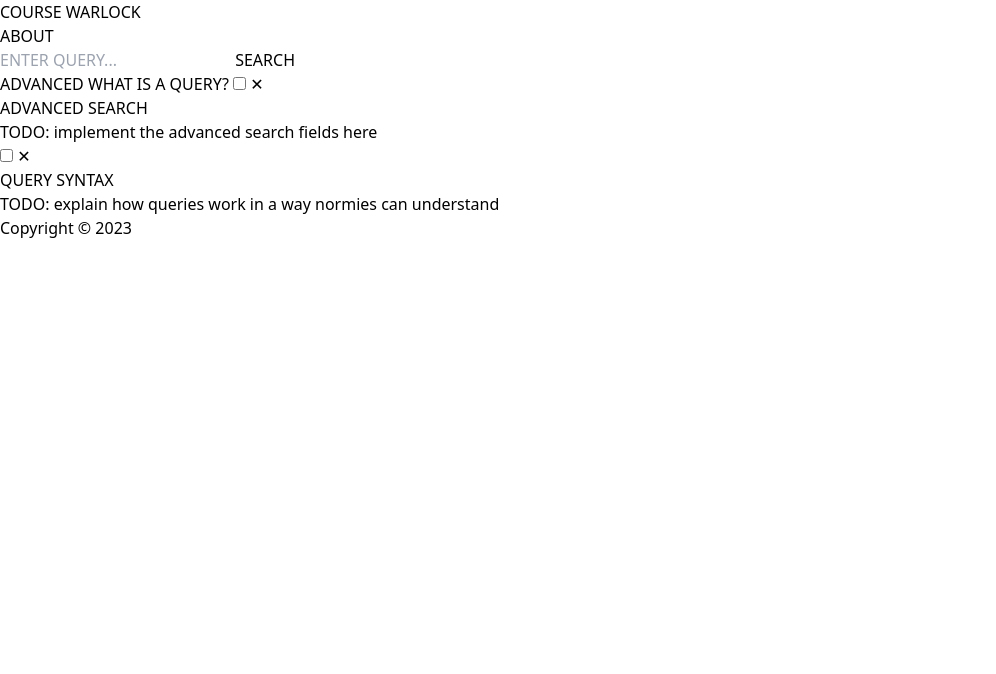
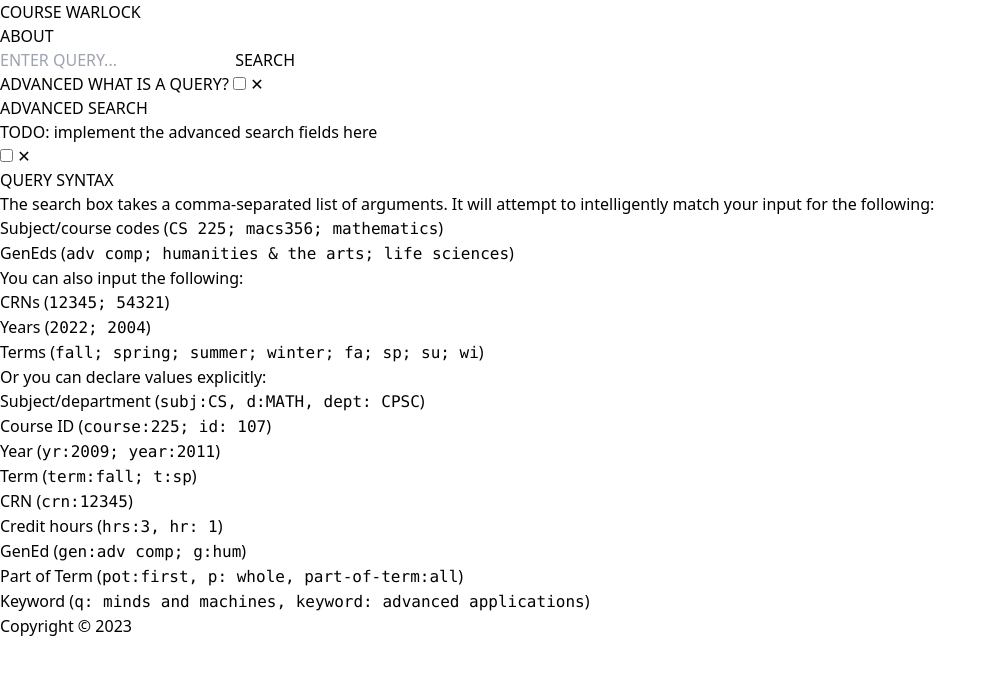
Before and after one commit to lumirth/warlock, a SvelteKit app in the folder frontend/: page / in a window 1280 px wide. Shown: the top 674 px of the page, without its empty margins (0-996 px from the left). Built offline with nearby package versions, Linux system fonts and the light colour scheme.

Commit message:
add basic explanation of queries to frontend

```diff
--- a/frontend/src/routes/+page.svelte
+++ b/frontend/src/routes/+page.svelte
@@ -72,8 +72,33 @@
 <label for="my-modal-5" class="modal modal-bottom sm:modal-middle cursor-pointer">
 <label class="modal-box relative" for="">
     <label for="my-modal-5" class="btn btn-xs absolute right-2 top-2 border-neutral bg-base-200">✕</label>
-    <h3 class="text-lg font-bold">QUERY SYNTAX</h3>
-    <p class="py-4">TODO: explain how queries work in a way normies can understand</p>
+    <article class="prose prose-sm">
+        <h3 class="text-lg font-bold">QUERY SYNTAX</h3>
+        <p>The search box takes a comma-separated list of arguments. It will attempt to intelligently match your input for the following:</p>
+        <ul>
+            <li>Subject/course codes (<code>CS 225; macs356; mathematics</code>)</li>
+            <li>GenEds (<code>adv comp; humanities & the arts; life sciences</code>)</li>
+        </ul>
+        <p>You can also input the following:</p>
+        <ul>
+            <li>CRNs (<code>12345; 54321</code>)</li>
+            <li>Years (<code>2022; 2004</code>)</li>
+            <li>Terms (<code>fall; spring; summer; winter; fa; sp; su; wi</code>)</li>
+        </ul>
+        <p>Or you can declare values explicitly:</p>
+        <ul>
+            <li>Subject/department (<code>subj:CS, d:MATH, dept: CPSC</code>)</li>
+            <li>Course ID (<code>course:225; id: 107</code>)</li>
+            <li>Year (<code>yr:2009; year:2011</code>)</li>
+            <li>Term (<code>term:fall; t:sp</code>)</li>
+            <li>CRN (<code>crn:12345</code>)</li>
+            <li>Credit hours (<code>hrs:3, hr: 1</code>)</li>
+            <li>GenEd (<code>gen:adv comp; g:hum</code>)</li>
+            <li>Part of Term (<code>pot:first, p: whole, part-of-term:all</code>)</li>
+            <li>Keyword (<code>q: minds and machines, keyword: advanced applications</code>)</li>
+
+        </ul>
+    </article>
 </label>
 </label>
 </section>
```
